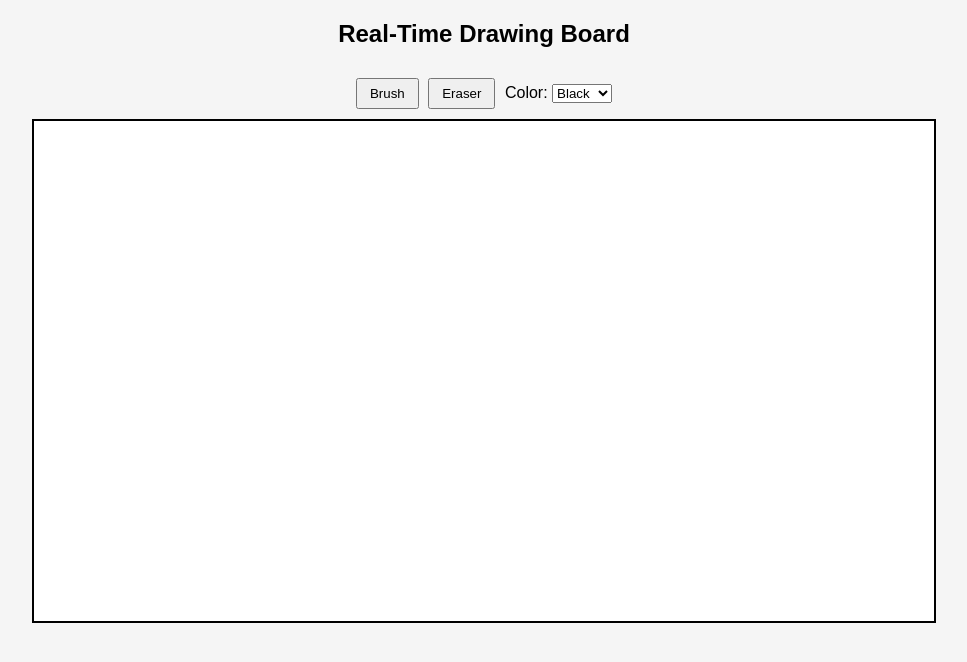
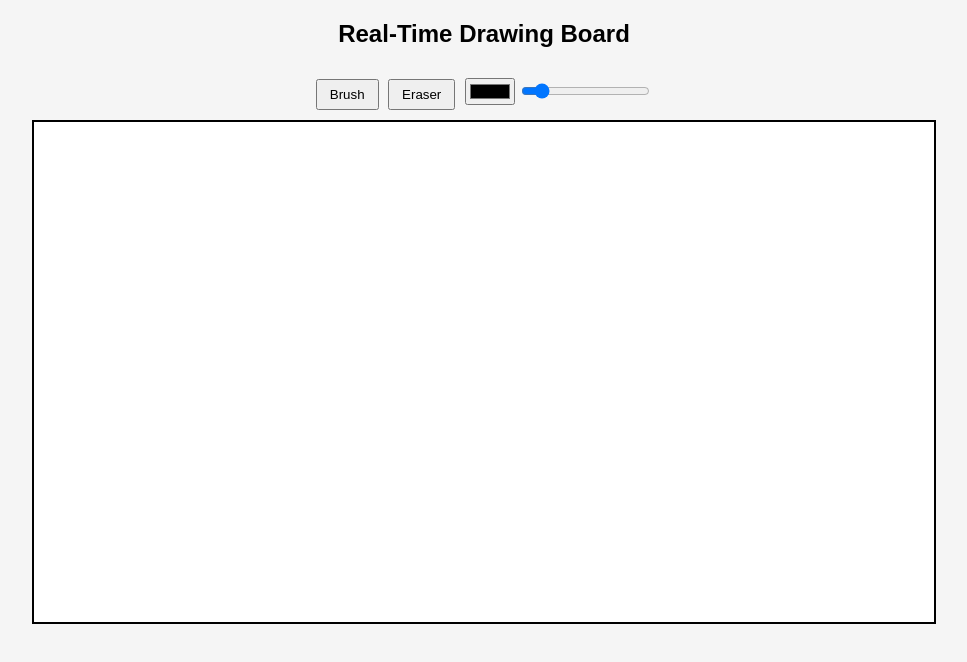
Before and after one commit to RawEgg6/Real-Time-Drawing-Board-with-Mini-Raft-Consensus, a plain HTML site: page frontend/index.html in a window 1280 px wide. Shown: the whole page, without its empty margins (156-1123 px from the left). Drawn offline with Linux system fonts and the light colour scheme.

Commit message:
feat: added color and size, also updated readme with phase details

```diff
--- a/frontend/index.html
+++ b/frontend/index.html
@@ -46,13 +46,8 @@
 <div id="toolbar">
     <button onclick="setTool('brush')">Brush</button>
     <button onclick="setTool('eraser')">Eraser</button>
-    <label for="color">Color:</label>
-    <select id="color" onchange="state.color = this.value">
-        <option value="#000000">Black</option>
-        <option value="#ff0000">Red</option>
-        <option value="#00ff00">Green</option>
-        <option value="#0000ff">Blue</option>
-    </select>
+    <input type="color" id="colorPicker">
+    <input type="range" id="sizePicker" min="1" max="10" value="2">
 </div>
 
 <canvas id="board" width="900" height="500"></canvas>
@@ -89,9 +84,19 @@
         state.tool = tool
     }
 
+    colorPicker.onchange = (e)=>{
+        state.color = e.target.value
+    }
+
+    sizePicker.onchange = (e)=>{
+        state.size = e.target.value
+    }
+
     /* =========================
        MOUSE INPUT
     ========================= */
+
+
 
     canvas.addEventListener("mousedown", (e) => {
 
```
Also changed, not shown: README.md.
